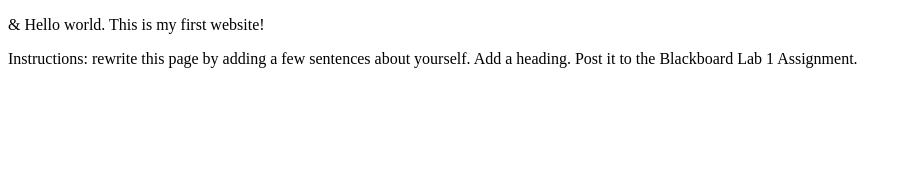
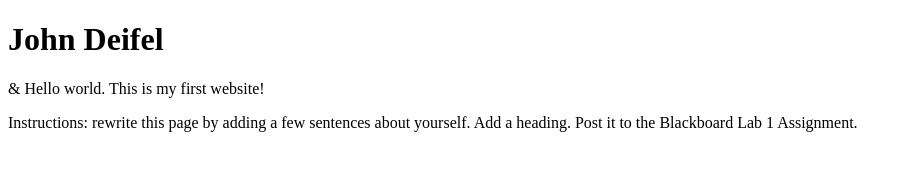
Before and after one commit to jdeifel/ITMD361_Lab1, a plain HTML site: page index.html in a window 1280 px wide. Shown: the whole page, without its empty margins (0-912 px from the left). Drawn offline with Linux system fonts and the light colour scheme.

Commit message:
Add header

```diff
--- a/index.html
+++ b/index.html
@@ -5,6 +5,7 @@
   <title>Lab 1 - John Deifel</title>
 </head>
 <body>
+  <h1>John Deifel</h1>
   <p>&amp; Hello world. This is my first website!</p>
   <p>Instructions: rewrite this page by adding a few sentences about yourself. Add a heading. Post it to the Blackboard Lab 1 Assignment.</p>
 </body>
```
